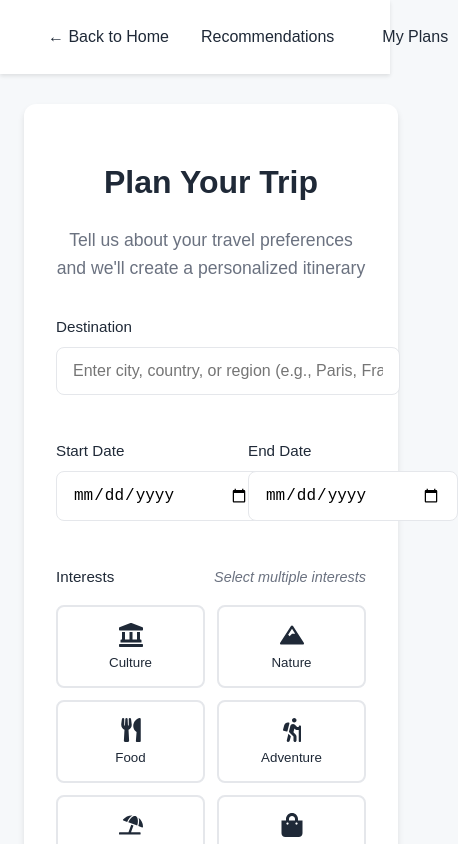
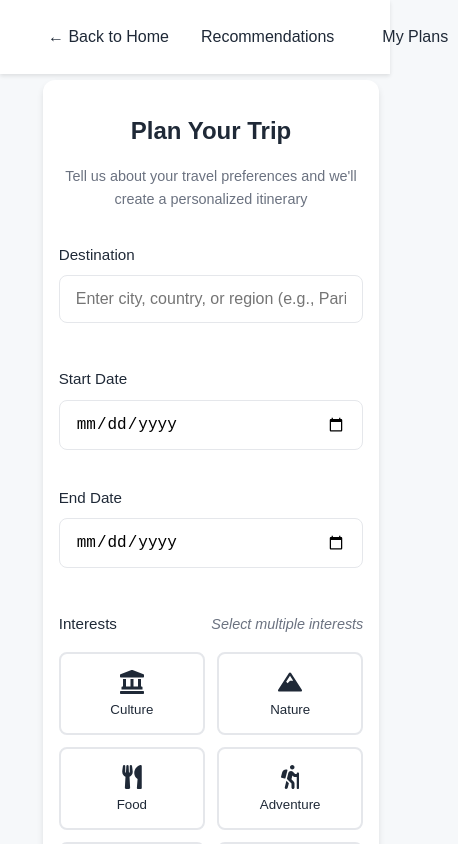
Before and after one commit to shubham-nair/AI_Agent, a React (Create React App) app in the folder travel-planner/: page /form in a window 390 px wide. Shown: the top 844 px of the page, 458 px wide, since content can reach past the window. Built offline with nearby package versions, Linux system fonts and the light colour scheme.

Commit message:
style: improve form responsiveness and prevent overflow

```diff
--- a/travel-planner/src/styles/global.css
+++ b/travel-planner/src/styles/global.css
@@ -83,6 +83,8 @@
   background: var(--background-color);
   border-radius: 12px;
   box-shadow: 0 4px 6px var(--shadow-color);
+  width: 90%;
+  box-sizing: border-box;
 }
 
 .form-header {
@@ -91,20 +93,21 @@
 }
 
 .form-header h1 {
-  font-size: 2rem;
+  font-size: clamp(1.5rem, 4vw, 2rem);
   color: var(--text-color);
   margin-bottom: 0.5rem;
 }
 
 .form-header p {
   color: var(--text-light);
-  font-size: 1.1rem;
+  font-size: clamp(0.9rem, 2vw, 1.1rem);
 }
 
 .travel-form {
   display: flex;
   flex-direction: column;
   gap: 1.5rem;
+  width: 100%;
 }
 
 .form-group {
@@ -112,6 +115,7 @@
   flex-direction: column;
   gap: 0.5rem;
   margin-bottom: 1.25rem;
+  width: 100%;
 }
 
 .form-group label {
@@ -127,6 +131,7 @@
   font-size: 1rem;
   transition: all 0.2s ease;
   width: 100%;
+  box-sizing: border-box;
 }
 
 .form-group input:focus {
@@ -139,6 +144,7 @@
   display: grid;
   grid-template-columns: 1fr 1fr;
   gap: 1rem;
+  width: 100%;
 }
 
 .interests-header {
@@ -414,3 +420,29 @@
 .auth-form .auth-link a:hover {
   text-decoration: underline;
 }
+
+@media (max-width: 768px) {
+  .form-container {
+    padding: 1.5rem;
+    margin: 1rem auto;
+  }
+
+  .date-group {
+    grid-template-columns: 1fr;
+  }
+
+  .interests-grid {
+    grid-template-columns: repeat(auto-fill, minmax(120px, 1fr));
+  }
+}
+
+@media (max-width: 480px) {
+  .form-container {
+    padding: 1rem;
+    margin: 0.5rem auto;
+  }
+
+  .interests-grid {
+    grid-template-columns: repeat(auto-fill, minmax(100px, 1fr));
+  }
+}
```
